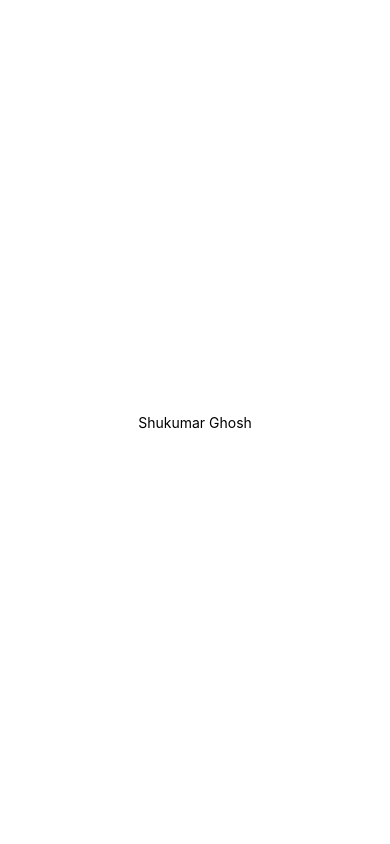
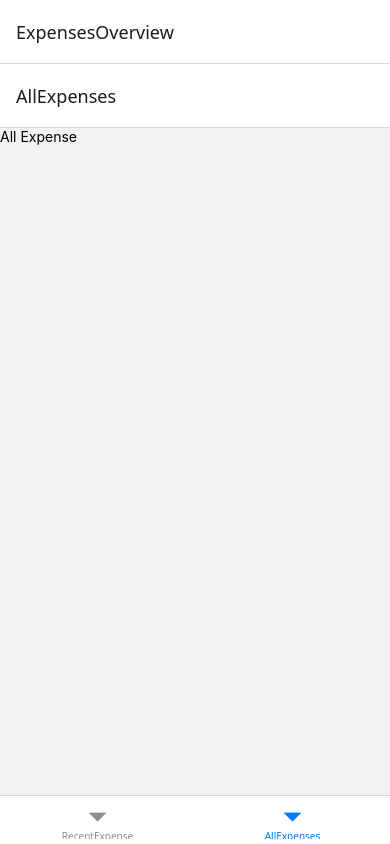
Before and after one commit to shukumar-542/Expense-tracker-app-react-native, a React Native app: screen /AllExpenses in a window 390 px wide. Built offline with nearby package versions, Linux system fonts and the light colour scheme.

Commit message:
Implement navigation for nesting route

```diff
--- a/App.js
+++ b/App.js
@@ -1,20 +1,32 @@
-import { StatusBar } from 'expo-status-bar';
-import { StyleSheet, Text, View } from 'react-native';
+import { NavigationContainer } from "@react-navigation/native";
+import { StatusBar } from "expo-status-bar";
+import { createNativeStackNavigator } from "@react-navigation/native-stack";
+import { createBottomTabNavigator } from "@react-navigation/bottom-tabs";
+import ManageExpenses from "./screens/ManageExpenses";
+import RecentExpenses from "./screens/RecentExpenses";
+import AllExpenses from "./screens/AllExpenses";
 
+const Stack = createNativeStackNavigator();
+const BottomTabs = createBottomTabNavigator();
+
+const ExpensesOverview = () => {
+  return (
+    <BottomTabs.Navigator>
+      <BottomTabs.Screen name="RecentExpense" component={RecentExpenses} />
+      <BottomTabs.Screen name="AllExpenses" component={AllExpenses} />
+    </BottomTabs.Navigator>
+  );
+};
 export default function App() {
   return (
-    <View style={styles.container}>
-      <Text>Shukumar Ghosh</Text>
+    <>
       <StatusBar style="auto" />
-    </View>
+      <NavigationContainer>
+        <Stack.Navigator>
+          <Stack.Screen name="ExpensesOverview" component={ExpensesOverview} />
+          <Stack.Screen name="ManageExpense" component={ManageExpenses} />
+        </Stack.Navigator>
+      </NavigationContainer>
+    </>
   );
 }
-
-const styles = StyleSheet.create({
-  container: {
-    flex: 1,
-    backgroundColor: '#fff',
-    alignItems: 'center',
-    justifyContent: 'center',
-  },
-});
--- /dev/null
+++ b/screens/AllExpenses.js
@@ -0,0 +1,9 @@
+import { Text } from 'react-native'
+
+const AllExpenses = () => {
+  return (
+    <Text>All Expense</Text>
+  )
+}
+
+export default AllExpenses
--- /dev/null
+++ b/screens/ManageExpenses.js
@@ -0,0 +1,9 @@
+import { Text } from "react-native"
+
+const ManageExpenses = () => {
+  return (
+    <Text>Manage Expense</Text>
+  )
+}
+
+export default ManageExpenses
--- /dev/null
+++ b/screens/RecentExpenses.js
@@ -0,0 +1,9 @@
+import { Text } from "react-native"
+
+const RecentExpenses = () => {
+  return (
+    <Text>Recents Expense</Text>
+  )
+}
+
+export default RecentExpenses
```
Also changed, not shown: package.json (+6 -1 lines), 1 other file (tests, documents, lock files or other folders).
